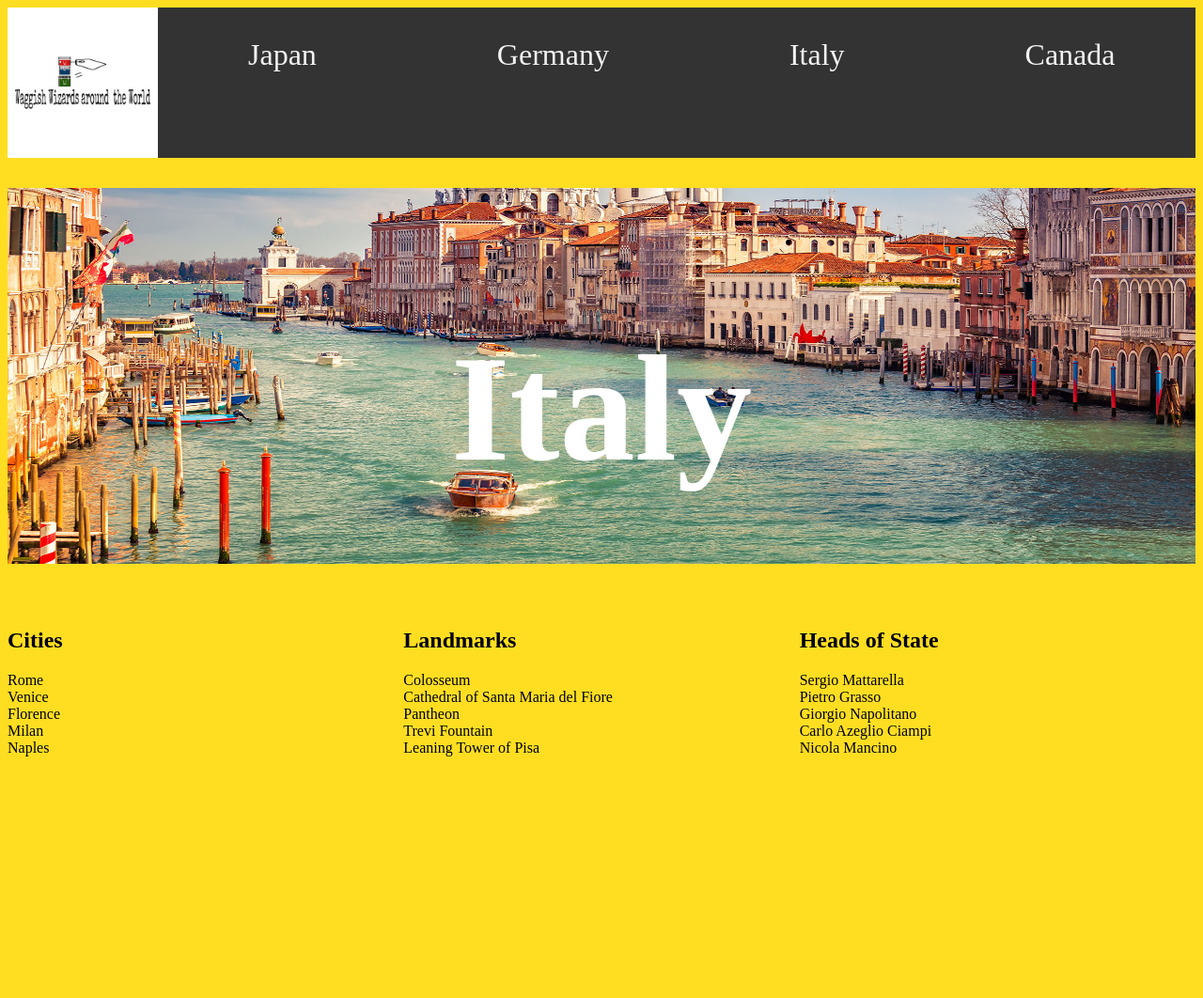
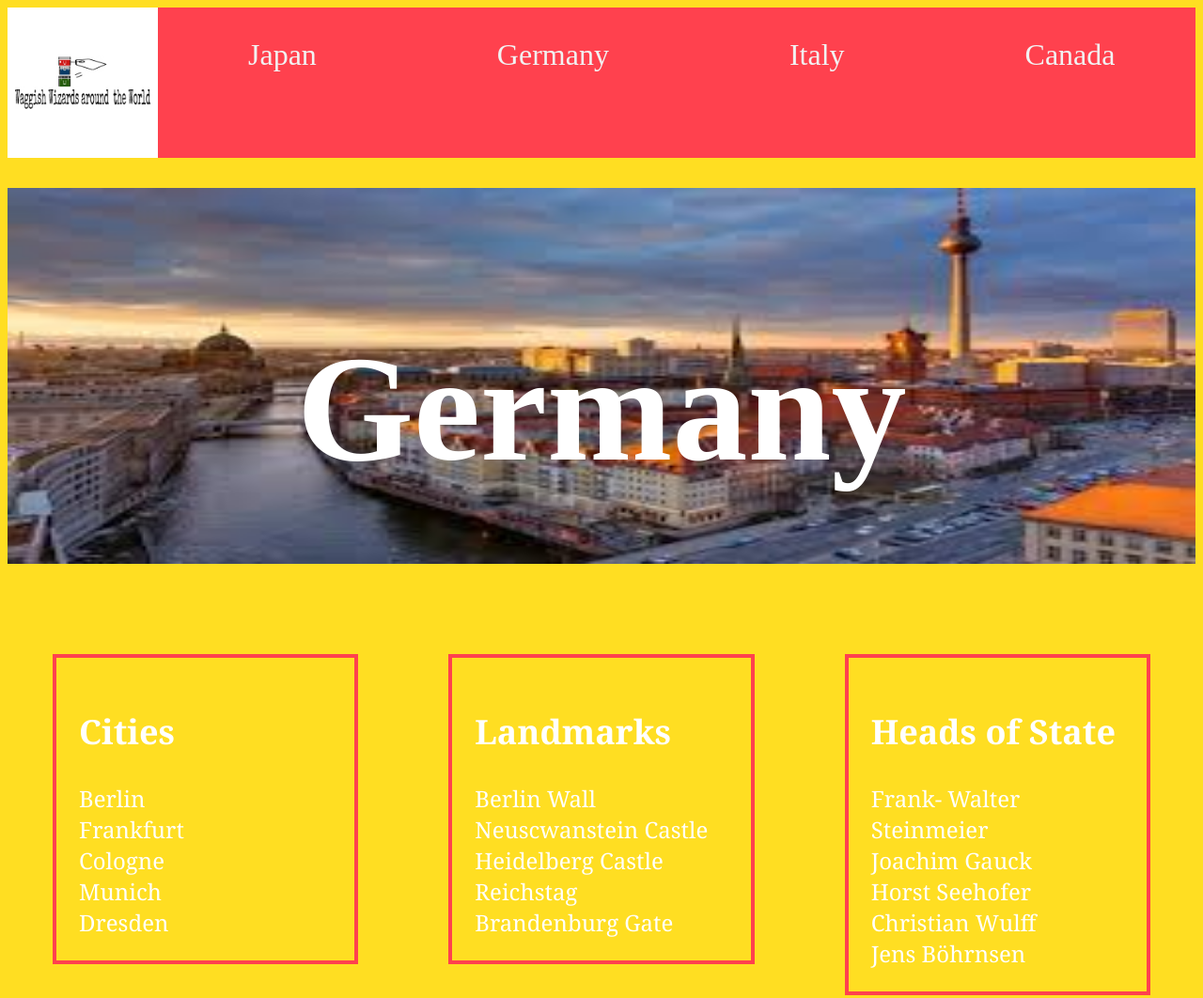
Before and after one commit to NSS-Day-Cohort-42/hello-world-waggish-wizards, a plain HTML site: page germany.html in a window 1280 px wide. Shown: the whole page at 94% size. Before the commit the page ends 813 px from the top, so only its background shows below. Drawn offline with Linux system fonts and the light colour scheme.

Commit message:
fixed nav

```diff
--- a/germany.html
+++ b/germany.html
@@ -10,43 +10,43 @@
     <div class="navbar">
         <img class="logo" src="./images/Waggishwizardslogo.png"/>
         <a href="#">Japan</a>
-        <a href="#">Germany</a>
-        <a href="#">Italy</a>
+        <a href="germany.html">Germany</a>
+        <a href="index.html">Italy</a>
         <a href="#">Canada</a>
     </div>
     <header class="header">
-        <h1 class="countryName">Italy</h1>
-        <img class="countryPicture" src="./images/italy-header-2.jpg"/>
+        <h1 class="countryName">Germany</h1>
+        <img class="countryPicture" src="./images/germany2.jpeg"/>
     </header>
     <main class="main">
         <div class="content--left">
         <article class="cities">
             <h2 class="articleHeader">Cities</h2>
-                <div class="city">Rome</div>
-                <div class="city">Venice</div>
-                <div class="city">Florence</div>
-                <div class="city">Milan</div>
-                <div class="city">Naples</div>
+                <div class="city">Berlin</div>
+                <div class="city">Frankfurt</div>
+                <div class="city">Cologne</div>
+                <div class="city">Munich</div>
+                <div class="city">Dresden</div>
         </article>
         </div>
         <div class="content--middle">
         <article class="landmarks">
             <h2 class="articleHeader">Landmarks</h2>
-                <div class="landmark">Colosseum</div>
-                <div class="landmark">Cathedral of Santa Maria del Fiore</div>
-                <div class="landmark">Pantheon</div>
-                <div class="landmark">Trevi Fountain</div>
-                <div class="landmark">Leaning Tower of Pisa</div>
+                <div class="landmark">Berlin Wall</div>
+                <div class="landmark">Neuscwanstein Castle</div>
+                <div class="landmark">Heidelberg Castle</div>
+                <div class="landmark">Reichstag</div>
+                <div class="landmark">Brandenburg Gate</div>
         </article>
         </div>
         <div class="content--right">
         <article class="heads">
             <h2 class="articleHeader">Heads of State</h2>
-                <div class="head">Sergio Mattarella</div>
-                <div class="head">Pietro Grasso</div>
-                <div class="head">Giorgio Napolitano</div>
-                <div class="head">Carlo Azeglio Ciampi</div>
-                <div class="head">Nicola Mancino</div>
+                <div class="head">Frank- Walter Steinmeier</div>
+                <div class="head">Joachim Gauck</div>
+                <div class="head">Horst Seehofer</div>
+                <div class="head">Christian Wulff</div>
+                <div class="head">Jens Böhrnsen</div>
 
         </article>
         </div>
--- a/styles/cities.css
+++ b/styles/cities.css
@@ -1,16 +1,3 @@
-<<<<<<< HEAD
-.cities {
-    margin: 2em;
-    border: 0.2em solid darkslategrey;
-    padding: 1em;
-}
-.city {
-    font-size: 1.5em;
-    font-family: Cambria;
-
-
-}
-=======
 .cities {
     margin: 2em;
     border: 0.2em solid #ff414e;
@@ -19,5 +6,3 @@
     font-family: Cambria;
     color: white;
 }
-
->>>>>>> 98c3f7353a2a4ae1a7572daddbaa204fdbba79e5
--- a/styles/heads.css
+++ b/styles/heads.css
@@ -1,23 +1,7 @@
-<<<<<<< HEAD
 .heads {
-    margin: 2em;
-    border: 0.2em solid darkslategrey;
-    padding: 1em;
-}
-.head{
-
-    font-size: 2em;
-    font-family: Cambria;
-
-
-
-=======
-.heads{
     margin: 2em;
     border: 0.2em solid #ff414e;
     padding: 1em;
     font-size: 1.5em;
     font-family: Cambria;
     color: white;
->>>>>>> 98c3f7353a2a4ae1a7572daddbaa204fdbba79e5
-}
--- a/styles/landmarks.css
+++ b/styles/landmarks.css
@@ -8,7 +8,3 @@
     color: white;
 
 }
-.landmark {
-    font-size: 1.5em;
-    font-family: Cambria;
-}
--- a/styles/main.css
+++ b/styles/main.css
@@ -1,85 +1,3 @@
-<<<<<<< HEAD
-@import "./cities.css";
-@import "./landmarks.css";
-@import "./heads.css";
-
-body {
-    background-color: #ffde22;
-}
-
-.main {
-    display: flex;
-
-}
-
-.content--left {
-    flex: 1;
-
-}
-.content--middle {
-    flex: 1;
-
-}
-.content--right {
-    flex: 1;
-
-}
-
-.navbar {
-    background-color: #333;
-    overflow: hidden;
-    display: flex;
-
-}
-
-.navbar a {
-    float: left;
-    color: #f2f2f2;
-    text-align: center;
-    padding: 2rem 6rem;
-    text-decoration: none;
-    font-size: 2em;
-}
-
-.logo {
-    justify-content: left;
-    height: 5em;
-    background-color: #333;
-}
-
-/*
-.siteLogo {
-
-}
-.navLink{
-
-} */
-
-.header {
-    position: relative;
-    text-align: center;
-    color: white;
-    height: 20em;
-    margin-top: 2em;
-    margin-bottom: 8em;
-}
-.countryName {
-    position: absolute;
-    top: 50%;
-    left: 50%;
-    transform: translate(-50%, -50%);
-    font-size: 10em;
-
-}
-.countryPicture {
-    width: 100%;
-    height: 25em;
-}
-.articleHeader {
-    font-size: 2em;
-    font-family: Cambria;
-}
-=======
 @import "./cities.css";
 @import "./heads.css";
 @import "./landmarks.css";
@@ -145,4 +63,3 @@ body {
     width: 100%;
     height: 25em;
 }
->>>>>>> 98c3f7353a2a4ae1a7572daddbaa204fdbba79e5
```
Also changed, not shown: index.html (+2 -2 lines), images/germany.jpeg (added), images/germany2.jpeg (added).
